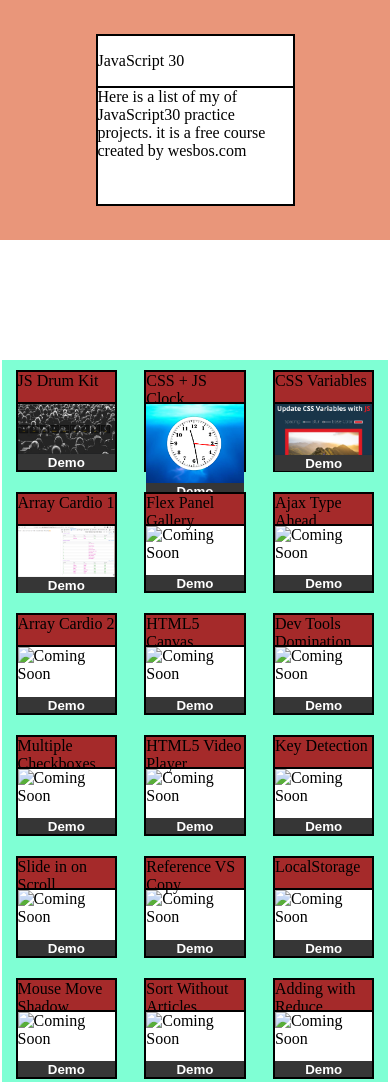
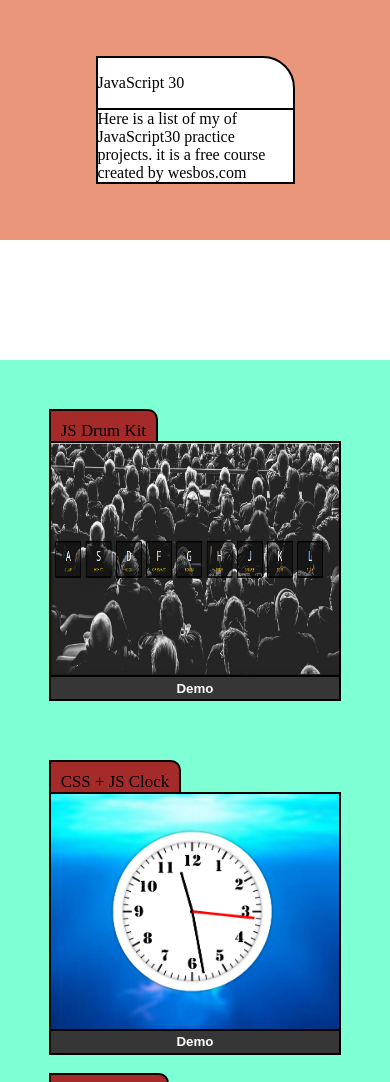
Before and after one commit to gurdeepsingh-hub/Javascript-30, a plain HTML site: page index.html in a window 390 px wide. Shown: the top 1082 px of the page. Drawn offline with Linux system fonts and the light colour scheme.

Commit message:
fix:
fix images in responsive home page

```diff
--- a/app.js
+++ b/app.js
@@ -31,35 +31,35 @@
     id: 5,
     title: "Flex Panel Gallery",
     desc: "When a user clicks on an image, the image will expand and some text will appear.",
-    image: "./assets/image_5.jpg",
+    image: "",
     demo: "",
   },
   {
     id: 6,
     title: "Ajax Type Ahead",
     desc: "When a user type in a certain word, a list of cities or states that contain the word wil be displayed. Plus, the key word will be highlighted with yellow background.",
-    image: "./assets/image_6.jpg",
+    image: "",
     demo: "",
   },
   {
     id: 7,
     title: "Array Cardio 2",
     desc: "Strengthen your JavaScript skills by using those array methods!",
-    image: "./assets/image_7.jpg",
+    image: "",
     demo: "",
   },
   {
     id: 8,
     title: "HTML5 Canvas",
     desc: "Pointers should rotate according to the current time, yeah, just like a real clock.",
-    image: "./assets/image_8.jpg",
+    image: "",
     demo: "",
   },
   {
     id: 9,
     title: "Dev Tools Domination",
     desc: "Master Dev Tools to make your developer life a bit easier!",
-    image: "./assets/image_9.jpg",
+    image: "",
     demo: "",
   },
   {
@@ -232,12 +232,15 @@
 
   let image = document.createElement("img");
   image.classList.add("pic");
-  image.src = Element.image;
+  image.src = Element.image.includes("./Images")
+    ? Element.image
+    : "./Images/Default.jpeg";
   image.alt = "Coming Soon";
 
   let buttons = document.createElement("button");
   buttons.classList.add("click");
   buttons.innerText = "Demo";
+  buttons.disabled = Element.demo == "";
   buttons.onclick = () => {
     location.href = Element.demo;
   };
--- a/style.css
+++ b/style.css
@@ -1,71 +1,99 @@
-body{
+body {
   box-sizing: border-box;
   padding: 0;
   margin: 0;
   overflow: scroll;
 }
-.frame{
+.frame {
   display: grid;
-    grid: 15em 100%/100vw ;
+  grid: 15em 100%/100vw;
   margin: 0;
   align-items: center;
 }
 
-.header{
+.header {
   background: darksalmon;
   height: 15em;
   display: grid;
+}
+/*header*/
+.banner {
+  border: 2px solid black;
+  border-radius: 0 2rem 0 0;
+  width: 50vw;
+  height: fit-content;
+  align-self: center;
+  justify-self: center;
+  background: white;
+  overflow: hidden;
+}
+.desc {
+  background-color: white;
+  border-top: 2px solid black;
+}
+/*posts*/
+.head {
+  background-color: brown;
+  border: 2px solid black;
+  font-size: 2vh;
+  border-bottom: 0;
+  border-radius: 0 10px 0 0;
+  width: fit-content;
 
+  padding: 10px;
 }
-.index{
+.click {
+  background-color: rgb(54, 54, 54);
+  width: 100%;
+  color: white;
+  font-weight: bold;
+  border-style: solid;
+  border-color: black;
+  border-top: 0;
+}
+.click:hover {
+  cursor: pointer;
+}
+.pic {
+  width: 100%;
+  height: 100%;
+  object-position: center;
+  object-fit: fill;
+  background-size: cover;
+  border: 2px solid black;
+  box-sizing: border-box;
+}
+
+@media screen and (max-width: 450px) {
+  .index {
     background-color: aquamarine;
     display: grid;
-    grid: auto/ repeat(3, 33vw);
+    grid: 100vw / 100%;
+  }
+  .challange-frame {
+    width: 75vw;
+    height: 75vw;
+    margin: 10px;
+    align-self: center;
+    justify-self: center;
+    display: grid;
+    grid: 2em auto 1.5em/100%;
+  }
+}
+@media screen and (min-width: 450px) {
+  .index {
+    background-color: aquamarine;
+    display: grid;
+    grid: auto/ repeat(3, 33.3vw);
     justify-self: center;
   }
-.challange-frame{
+  .challange-frame {
     width: 25vw;
     height: 25vw;
     margin: 10px;
     align-self: center;
     justify-self: center;
-    background-color: white;
     display: grid;
-    grid :2em auto 1em/100%;
-    border: 2px solid black;
+    grid: 2em auto 1.5em/100%;
   }
-/*posts*/
-.head{
-    background-color: brown;
-    border-bottom: 2px  solid black;
 }
-.click{
-    background-color: rgb(54, 54, 54);
-    border: none;
-    color: white;
-    font-weight: bold;
-}
-.click:hover{
-    cursor: pointer;
-}
-.pic{
-    width: 100%;
-    height: 100%;
-    object-position: center;
-    object-fit: fill;
-    background-size: cover;
-}
-
-/*header*/
-.banner{
-    border: 2px solid black;
-    width: 50vw;
-    height: 20vh;
-    align-self: center;
-    justify-self: center;
-    background: white;
-}
-.desc{
-    background-color: white;
-    border-top: 2px solid black;
-}
```
Also changed, not shown: Images/Default.jpeg (added). Lines whose indentation alone changed are shown as unchanged.
